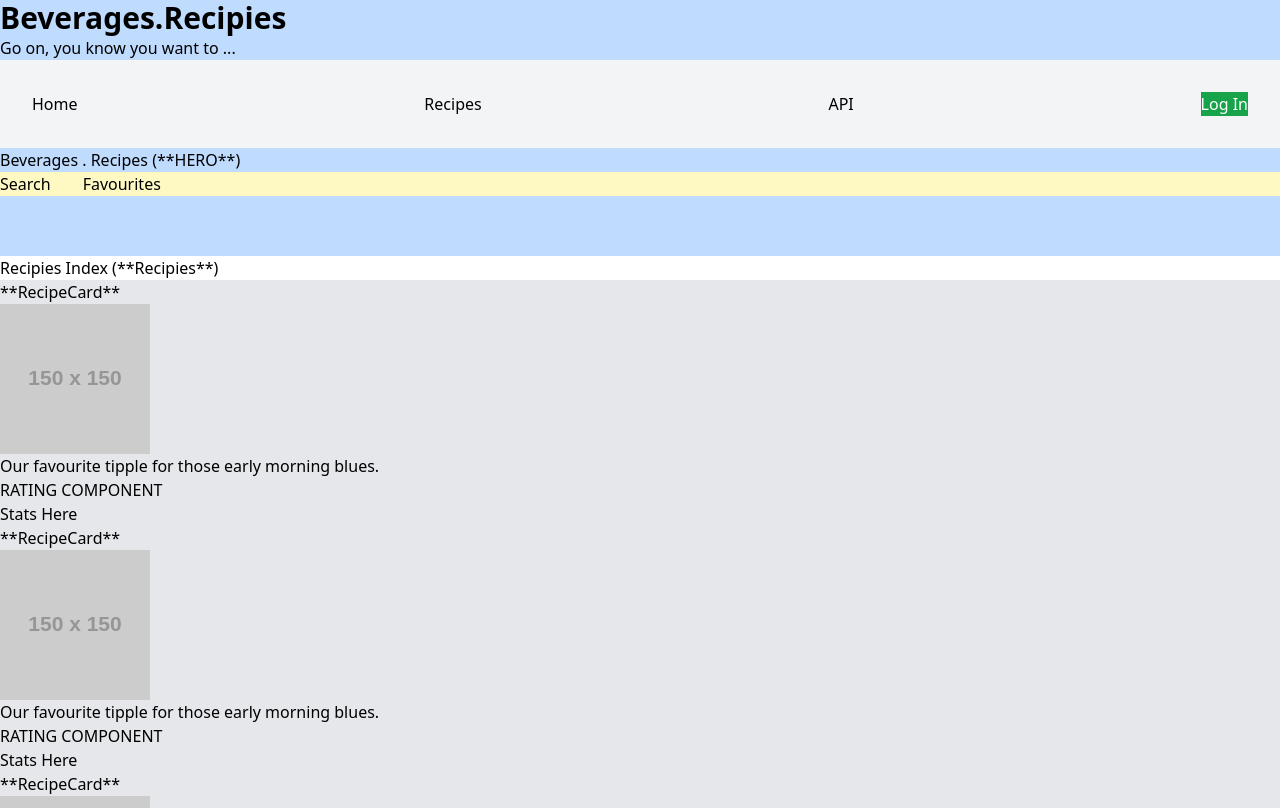
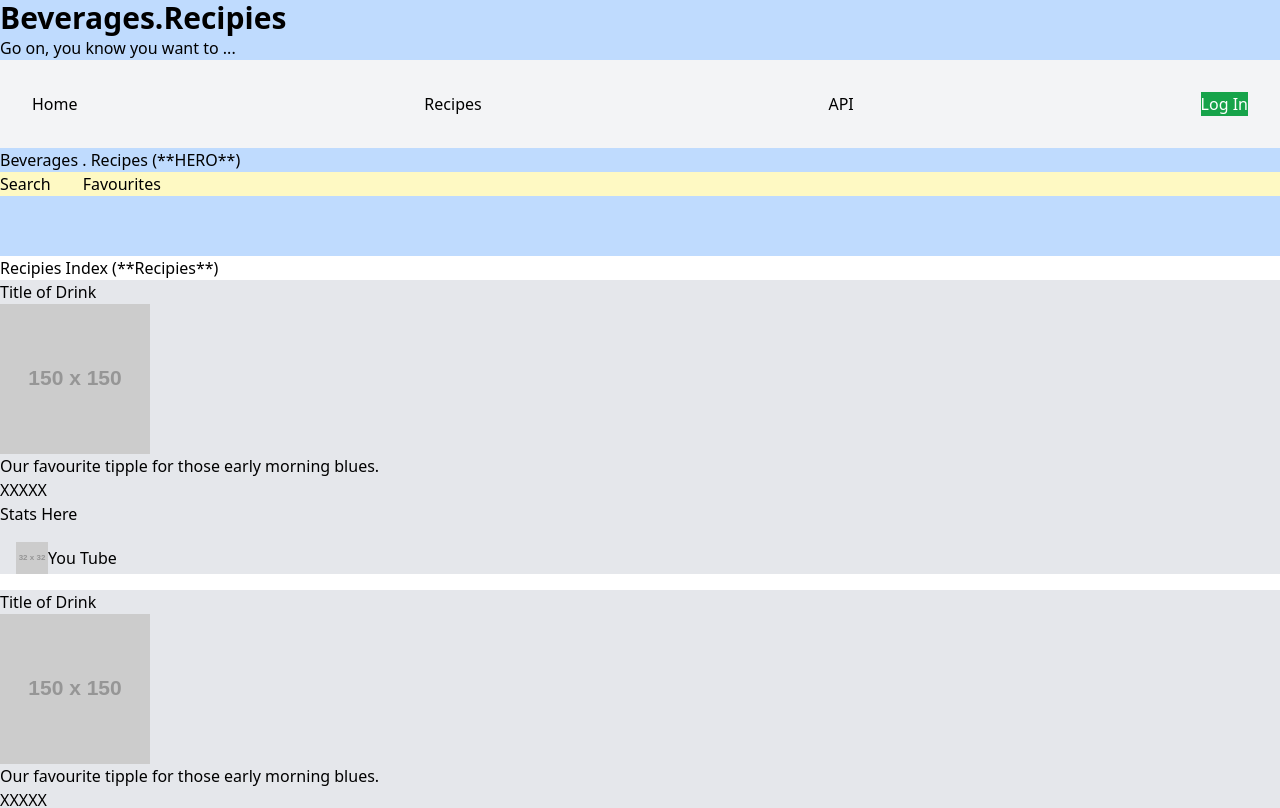
Before and after one commit to JackSlater99/Beverages.Recipes-API, a React (Create React App) app in the folder front-end/capstone/: page / in a window 1280 px wide. Shown: the top 808 px of the page. Built offline with nearby package versions, Linux system fonts and the light colour scheme.

Commit message:
Element components started

```diff
--- /dev/null
+++ b/front-end/capstone/src/components/elements/Description.js
@@ -0,0 +1,9 @@
+import React from 'react';
+
+const Description = () => {
+  return (
+    <div>Description</div>
+  )
+}
+
+export default Description;
--- /dev/null
+++ b/front-end/capstone/src/components/elements/Image.js
@@ -0,0 +1,9 @@
+import React from 'react';
+
+const Image = () => {
+  return (
+    <div>Image</div>
+  )
+}
+
+export default Image;
--- /dev/null
+++ b/front-end/capstone/src/components/elements/Ratings.js
@@ -0,0 +1,20 @@
+import React from 'react';
+
+const Ratings = () => {
+
+    const rating = 3;
+
+
+
+  return (
+    <div class="ratings">
+        <span class="star star-lit" data-value="1">X</span>
+        <span class="star star-lit" data-value="2">X</span>
+        <span class="star star-lit" data-value="3">X</span>
+        <span class="star" data-value="4">X</span>
+        <span class="star" data-value="5">X</span>
+    </div>
+  )
+}
+
+export default Ratings;
--- /dev/null
+++ b/front-end/capstone/src/components/elements/ShortStats.js
@@ -0,0 +1,9 @@
+import React from 'react';
+
+const ShortStats = () => {
+  return (
+    <div>ShortStats</div>
+  )
+}
+
+export default ShortStats;
--- a/front-end/capstone/src/components/elements/YouTubeLink.js
+++ b/front-end/capstone/src/components/elements/YouTubeLink.js
@@ -3,8 +3,8 @@ import React from "react";
 const YouTubeLink = () => {
 
     return (
-        <div className="">
-            YT-ICON YT-LINK
+        <div className="flex items-center m-4">
+            <img src="https://via.placeholder.com/32" alt="title=" /><span>You Tube</span>
         </div>
     )
 }
--- a/front-end/capstone/src/components/recipies/RecipeCard.js
+++ b/front-end/capstone/src/components/recipies/RecipeCard.js
@@ -1,13 +1,16 @@
 import React from "react";
+import Ratings from "../elements/Ratings";
+import YouTubeLink from "../elements/YouTubeLink";
 
 const RecipeCard = () => {
     return (
         <article className="bg-gray-200 flex-col">
-            <h2>**RecipeCard**</h2>
-            <img src="https://via.placeholder.com/150" />
+            <h2>Title of Drink</h2>
+            <img src="https://via.placeholder.com/150" alt="YouTube Link" />
             <p>Our favourite tipple for those early morning blues.</p>
-            <div>RATING COMPONENT</div>
+            <Ratings />
             <p>Stats Here</p>
+            <YouTubeLink />
 
         </article>
     )
```
